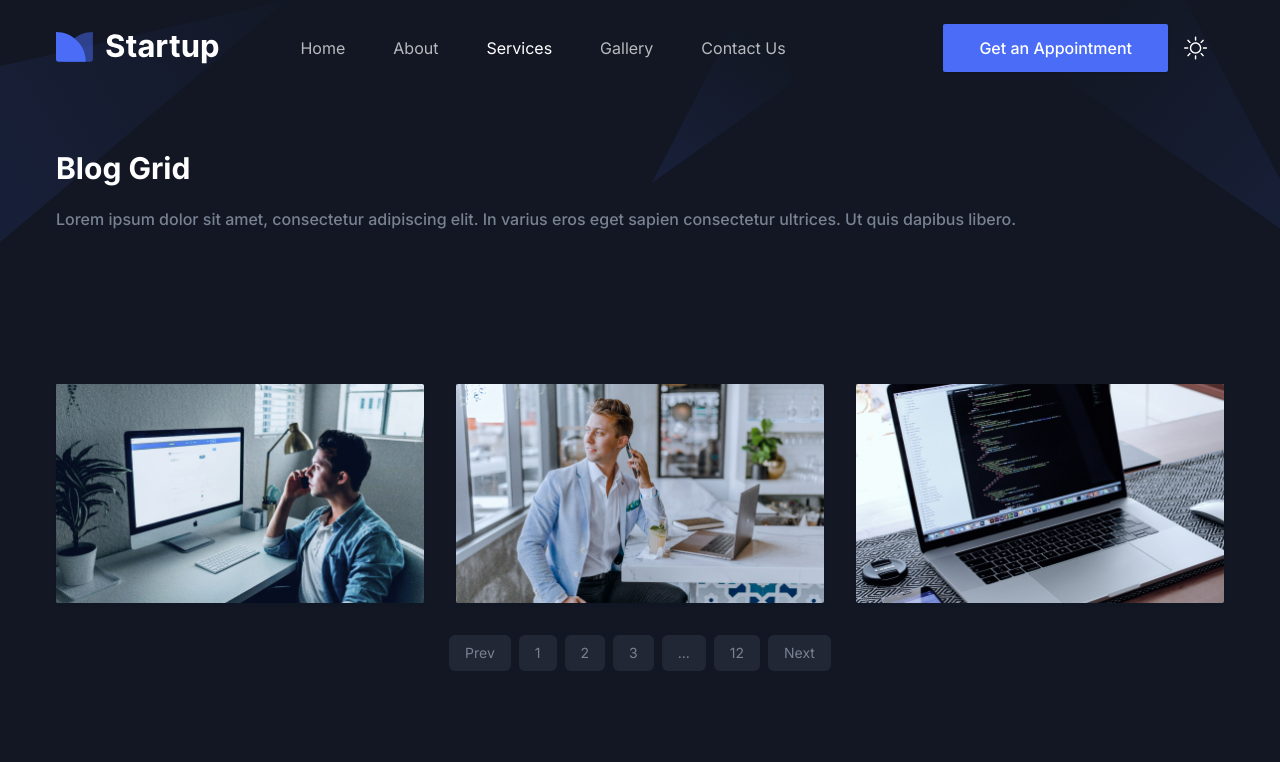
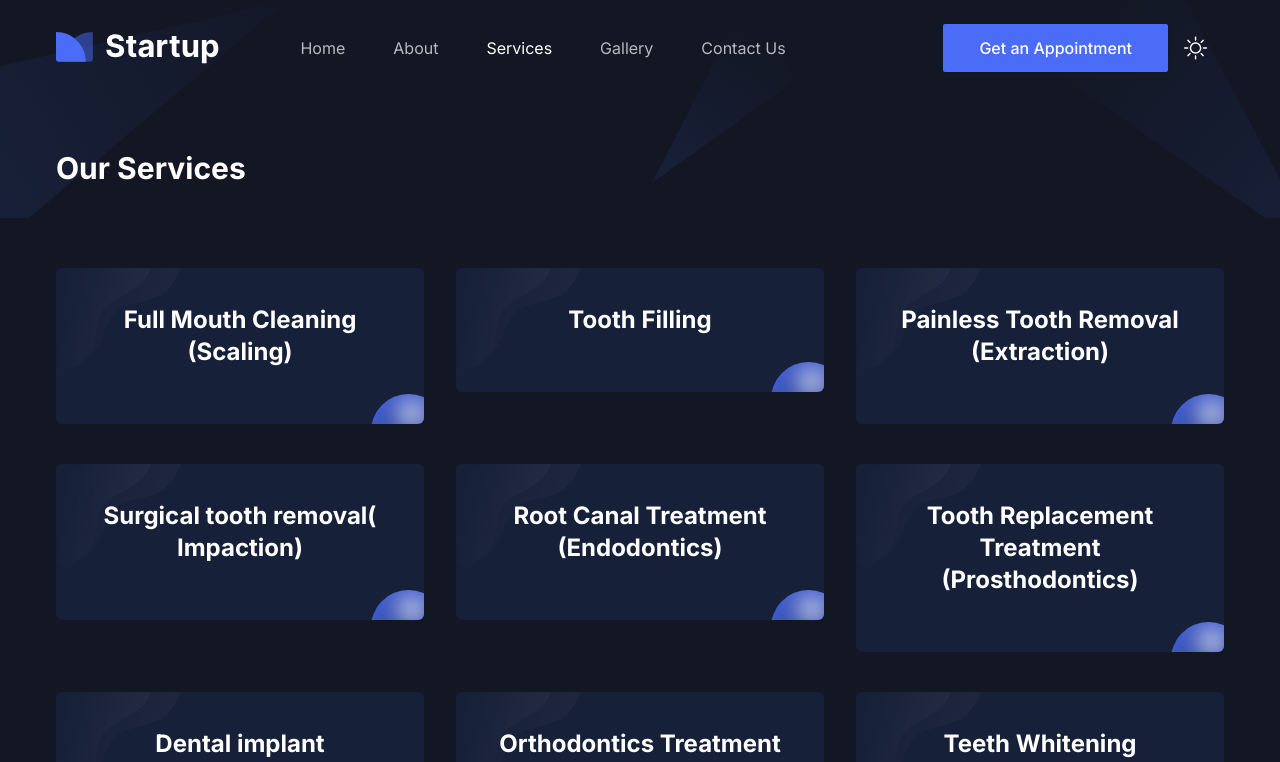
Before and after one commit to prabhakaranazk/nextjs-dkdental, a Next.js app: page /blog in a window 1280 px wide. Shown: the top 762 px of the page. Built offline with nearby package versions, Linux system fonts and the light colour scheme.

Commit message:
implemented service page

```diff
--- a/src/app/blog/page.tsx
+++ b/src/app/blog/page.tsx
@@ -1,6 +1,7 @@
 import SingleBlog from "@/components/Blog/SingleBlog";
 import blogData from "@/components/Blog/blogData";
 import Breadcrumb from "@/components/Common/Breadcrumb";
+import featuresData from "@/components/Features/featuresData";
 
 import { Metadata } from "next";
 
@@ -14,24 +15,170 @@ const Blog = () => {
   return (
     <>
       <Breadcrumb
-        pageName="Blog Grid"
-        description="Lorem ipsum dolor sit amet, consectetur adipiscing elit. In varius eros eget sapien consectetur ultrices. Ut quis dapibus libero."
+        pageName="Our Services"
+        description=""
       />
 
-      <section className="pb-[120px] pt-[120px]">
+      <section className="pb-[120px] pt-[50px]">
         <div className="container">
           <div className="-mx-4 flex flex-wrap justify-center">
-            {blogData.map((blog) => (
+            {featuresData.map((blog) => (
               <div
                 key={blog.id}
                 className="w-full px-4 md:w-2/3 lg:w-1/2 xl:w-1/3"
               >
-                <SingleBlog blog={blog} />
+                <a href="/blog-details">
+                  <div className="relative z-10 mb-10 overflow-hidden rounded-md bg-primary bg-opacity-10 p-8 md:p-9 lg:p-8 xl:p-9">
+                      <h1 className="text-center mb-5 text-1xl font-bold text-black dark:text-white sm:text-2xl">
+                      {blog.title}
+                      </h1>
+                      <span className="absolute left-0 top-0 z-[-1]">
+                        <svg
+                          width="132"
+                          height="109"
+                          viewBox="0 0 132 109"
+                          fill="none"
+                          xmlns="http://www.w3.org/2000/svg"
+                        >
+                          <path
+                            opacity="0.5"
+                            d="M33.0354 90.11C19.9851 102.723 -3.75916 101.834 -14 99.8125V-15H132C131.456 -12.4396 127.759 -2.95278 117.318 14.5117C104.268 36.3422 78.7114 31.8952 63.2141 41.1934C47.7169 50.4916 49.3482 74.3435 33.0354 90.11Z"
+                            fill="url(#paint0_linear_111:606)"
+                          />
+                          <path
+                            opacity="0.5"
+                            d="M33.3654 85.0768C24.1476 98.7862 1.19876 106.079 -9.12343 108.011L-38.876 22.9988L100.816 -25.8905C100.959 -23.8126 99.8798 -15.5499 94.4164 0.87754C87.5871 21.4119 61.9822 26.677 49.5641 38.7512C37.146 50.8253 44.8877 67.9401 33.3654 85.0768Z"
+                            fill="url(#paint1_linear_111:606)"
+                          />
+                          <defs>
+                            <linearGradient
+                              id="paint0_linear_111:606"
+                              x1="94.7523"
+                              y1="82.0246"
+                              x2="8.40951"
+                              y2="52.0609"
+                              gradientUnits="userSpaceOnUse"
+                            >
+                              <stop stopColor="white" stopOpacity="0.06" />
+                              <stop
+                                offset="1"
+                                stopColor="white"
+                                stopOpacity="0"
+                              />
+                            </linearGradient>
+                            <linearGradient
+                              id="paint1_linear_111:606"
+                              x1="90.3206"
+                              y1="58.4236"
+                              x2="1.16149"
+                              y2="50.8365"
+                              gradientUnits="userSpaceOnUse"
+                            >
+                              <stop stopColor="white" stopOpacity="0.06" />
+                              <stop
+                                offset="1"
+                                stopColor="white"
+                                stopOpacity="0"
+                              />
+                            </linearGradient>
+                          </defs>
+                        </svg>
+                      </span>
+                      <span className="absolute bottom-0 right-0 z-[-1]">
+                        <svg
+                          width="53"
+                          height="30"
+                          viewBox="0 0 53 30"
+                          fill="none"
+                          xmlns="http://www.w3.org/2000/svg"
+                        >
+                          <circle
+                            opacity="0.8"
+                            cx="37.5"
+                            cy="37.5"
+                            r="37.5"
+                            fill="#4A6CF7"
+                          />
+                          <mask
+                            id="mask0_111:596"
+                            style={{ maskType: "alpha" }}
+                            maskUnits="userSpaceOnUse"
+                            x="0"
+                            y="0"
+                            width="75"
+                            height="75"
+                          >
+                            <circle
+                              opacity="0.8"
+                              cx="37.5"
+                              cy="37.5"
+                              r="37.5"
+                              fill="#4A6CF7"
+                            />
+                          </mask>
+                          <g mask="url(#mask0_111:596)">
+                            <circle
+                              opacity="0.8"
+                              cx="37.5"
+                              cy="37.5"
+                              r="37.5"
+                              fill="url(#paint0_radial_111:596)"
+                            />
+                            <g opacity="0.8" filter="url(#filter0_f_111:596)">
+                              <circle
+                                cx="40.8089"
+                                cy="19.853"
+                                r="15.4412"
+                                fill="white"
+                              />
+                            </g>
+                          </g>
+                          <defs>
+                            <filter
+                              id="filter0_f_111:596"
+                              x="4.36768"
+                              y="-16.5881"
+                              width="72.8823"
+                              height="72.8823"
+                              filterUnits="userSpaceOnUse"
+                              colorInterpolationFilters="sRGB"
+                            >
+                              <feFlood
+                                floodOpacity="0"
+                                result="BackgroundImageFix"
+                              />
+                              <feBlend
+                                mode="normal"
+                                in="SourceGraphic"
+                                in2="BackgroundImageFix"
+                                result="shape"
+                              />
+                              <feGaussianBlur
+                                stdDeviation="10.5"
+                                result="effect1_foregroundBlur_111:596"
+                              />
+                            </filter>
+                            <radialGradient
+                              id="paint0_radial_111:596"
+                              cx="0"
+                              cy="0"
+                              r="1"
+                              gradientUnits="userSpaceOnUse"
+                              gradientTransform="translate(37.5 37.5) rotate(90) scale(40.2574)"
+                            >
+                              <stop stopOpacity="0.47" />
+                              <stop offset="1" stopOpacity="0" />
+                            </radialGradient>
+                          </defs>
+                        </svg>
+                      </span>
+                  </div>
+                </a>
               </div>
             ))}
           </div>
 
-          <div className="-mx-4 flex flex-wrap" data-wow-delay=".15s">
+          {/* <div className="-mx-4 flex flex-wrap" data-wow-delay=".15s">
             <div className="w-full px-4">
               <ul className="flex items-center justify-center pt-8">
                 <li className="mx-1">
@@ -89,7 +236,7 @@ const Blog = () => {
                 </li>
               </ul>
             </div>
-          </div>
+          </div> */}
         </div>
       </section>
     </>
```
